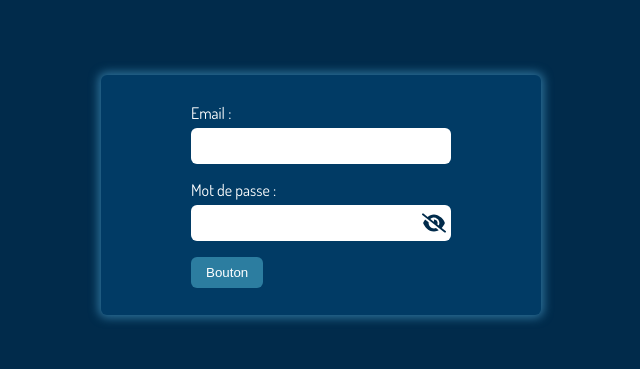
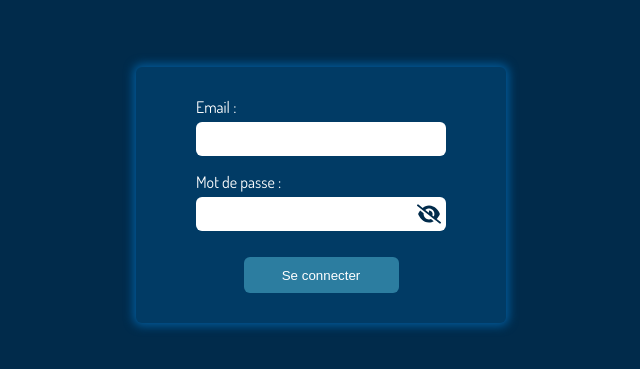
Before and after one commit to DavidDvpt/entropia-mgr, a Next.js app: page /login in a window 1280 px wide. Shown: the part 213-582 px from the top of the page, without its empty margins (327-967 px from the left). Built offline with nearby package versions, Linux system fonts and the light colour scheme.

Commit message:
last fixes for login css

```diff
--- a/src/app/(public)/login/layout.tsx
+++ b/src/app/(public)/login/layout.tsx
@@ -1,6 +1,6 @@
 import styles from './login.module.scss';
 function layout({ children }: IChildren) {
-  return <main className={styles.loginPage}>{children}</main>;
+  return <main className={styles.login}>{children}</main>;
 }
 
 export default layout;
--- a/src/app/(public)/login/login.module.scss
+++ b/src/app/(public)/login/login.module.scss
@@ -1,18 +1,25 @@
 @use '../../../styles/theme';
 
-.loginPage {
+.login {
   height: 100vh;
   width: 100vw;
   @include theme.flex-center-center;
 
   .section {
-    @include theme.flex-center-center;
-    width: 400px;
-    height: 200px;
-    padding: 20px;
+    form {
+      @include theme.flex-column-center-center;
+      width: 350px;
+      // height: 200px;
+      padding: 20px;
 
-    .fields {
-      width: 250px;
+      .fields {
+        width: 250px;
+      }
+
+      button {
+        margin-top: 10px;
+        width: 50%;
+      }
     }
   }
 }
--- a/src/app/(public)/login/page.tsx
+++ b/src/app/(public)/login/page.tsx
@@ -59,7 +59,9 @@ function Login(): React.ReactElement {
           children={<Input type="password" className={styles.fields} />}
         />
 
-        <Button variant="primary">Bouton</Button>
+        <Button variant="primary" type="submit" className={styles.submitBtn}>
+          Se connecter
+        </Button>
         {/* <div className={styles.buttonContainer}> */}
         {/* <button type="submit">Se connecter</button> */}
         {/* </div> */}
--- a/src/shared/components/ui/button/Button.tsx
+++ b/src/shared/components/ui/button/Button.tsx
@@ -1,13 +1,12 @@
+import React from 'react';
 import styles from './button.module.scss';
 
-interface IButtonProps extends IChildren {
-  className?: string;
+interface IButtonProps extends React.ButtonHTMLAttributes<HTMLButtonElement> {
   variant?: VariantType;
 }
 
 function Button(props: IButtonProps) {
   const css = [styles.button];
-
   props.variant && css.push(styles[props.variant]);
   props.className && css.push(props.className);
 
--- a/src/shared/components/ui/button/button.module.scss
+++ b/src/shared/components/ui/button/button.module.scss
@@ -3,6 +3,7 @@
 .button {
   padding: 8px 15px;
   border-radius: $borderRadius;
+  height: 36px;
 
   cursor: pointer;
 
--- a/src/styles/_variables.scss
+++ b/src/styles/_variables.scss
@@ -20,41 +20,54 @@ $light-blue: hsla(195, 54%, 78%, 1);
 
 // CONSTANTS
 $borderRadius: 6px;
+// shadow
 $shadowBlur: 10px;
-$white: hsl(0, 0, 100%);
-$black: hsl(0, 0, 1);
+$shadowSpread: 3px;
+$shadowOffsetX: 0;
+$shadowOffsetY: 0;
 
 // FONTS
 $fontSize: 1rem;
 $fontSizeUpper: 1.2rem;
 $fontSizeLower: 0.8rem;
 
+// COLOR
+$white: hsl(0, 0, 100%);
+$black: hsl(0, 0, 1);
+
 $primary: hsla(198, 57%, 40%, 1);
 $primary-fg: $white;
 $primary-light: hsla(198, 57%, 60%, 1);
 $primary-dark: hsla(198, 57%, 30%, 1);
-$primary-shadow: 0 0 $shadowBlur 0 hsla(198, 57%, 30%, 1);
+$primary-shadow: $shadowOffsetX $shadowOffsetY $shadowBlur $shadowSpread
+  $primary-light;
 
 $warning: hsla(26, 83%, 50%, 1);
 $warning-fg: $black;
 $warning-light: hsla(26, 83%, 60%, 1);
 $warning-dark: hsla(26, 83%, 40%, 1);
-$warning-shadow: 0 0 $shadowBlur 0 hsla(26, 83%, 40%, 1);
+$warning-shadow: $shadowOffsetX $shadowOffsetY $shadowBlur $shadowSpread
+  $warning-light;
 
 $error: hsla(353, 86%, 54%, 1);
 $error-fg: $black;
 $error-light: hsla(353, 86%, 64%, 1);
 $error-dark: hsla(353, 86%, 44%, 1);
-$error-shadow: 0 0 $shadowBlur 0 hsla(353, 86%, 44%, 1);
+$error-shadow: $shadowOffsetX $shadowOffsetY $shadowBlur $shadowSpread
+  $error-light;
 
 $success: hsla(124, 67%, 69%, 1);
 $success-fg: hsl(0, 0, 1);
 $success-light: hsla(124, 67%, 79%, 1);
 $success-dark: hsla(124, 67%, 59%, 1);
-$success-shadow: 0 0 $shadowBlur 0 hsla(124, 67%, 59%, 1);
+$success-shadow: $shadowOffsetX $shadowOffsetY $shadowBlur $shadowSpread
+  $success-light;
 
 $section-bg: hsla(205, 98%, 20%, 1);
-$section-shadow: 0 0 $shadowBlur 3px hsla(202, 56%, 38%, 1);
+$section-bg-light: hsla(205, 98%, 30%, 1);
+$section-bg-dark: hsla(205, 98%, 10%, 1);
+$section-shadow: $shadowOffsetX $shadowOffsetY $shadowBlur $shadowSpread
+  $section-bg-light;
 
 $white: hsl(0, 0, 100%);
 $black: hsl(0, 0, 1);
--- a/src/styles/global.css
+++ b/src/styles/global.css
@@ -1,3 +1,6 @@
+* {
+  box-sizing: border-box;
+}
 p,
 button {
   padding: 0;
@@ -9,3 +12,7 @@ input {
   border: none;
   outline: none;
 }
+
+form {
+  width: 100%;
+}
--- a/src/styles/mixins/flex_mixins.scss
+++ b/src/styles/mixins/flex_mixins.scss
@@ -9,3 +9,8 @@
   justify-content: center;
   align-items: center;
 }
+
+@mixin flex-column-center-center {
+  @include flex-center-center;
+  flex-direction: column;
+}
```
